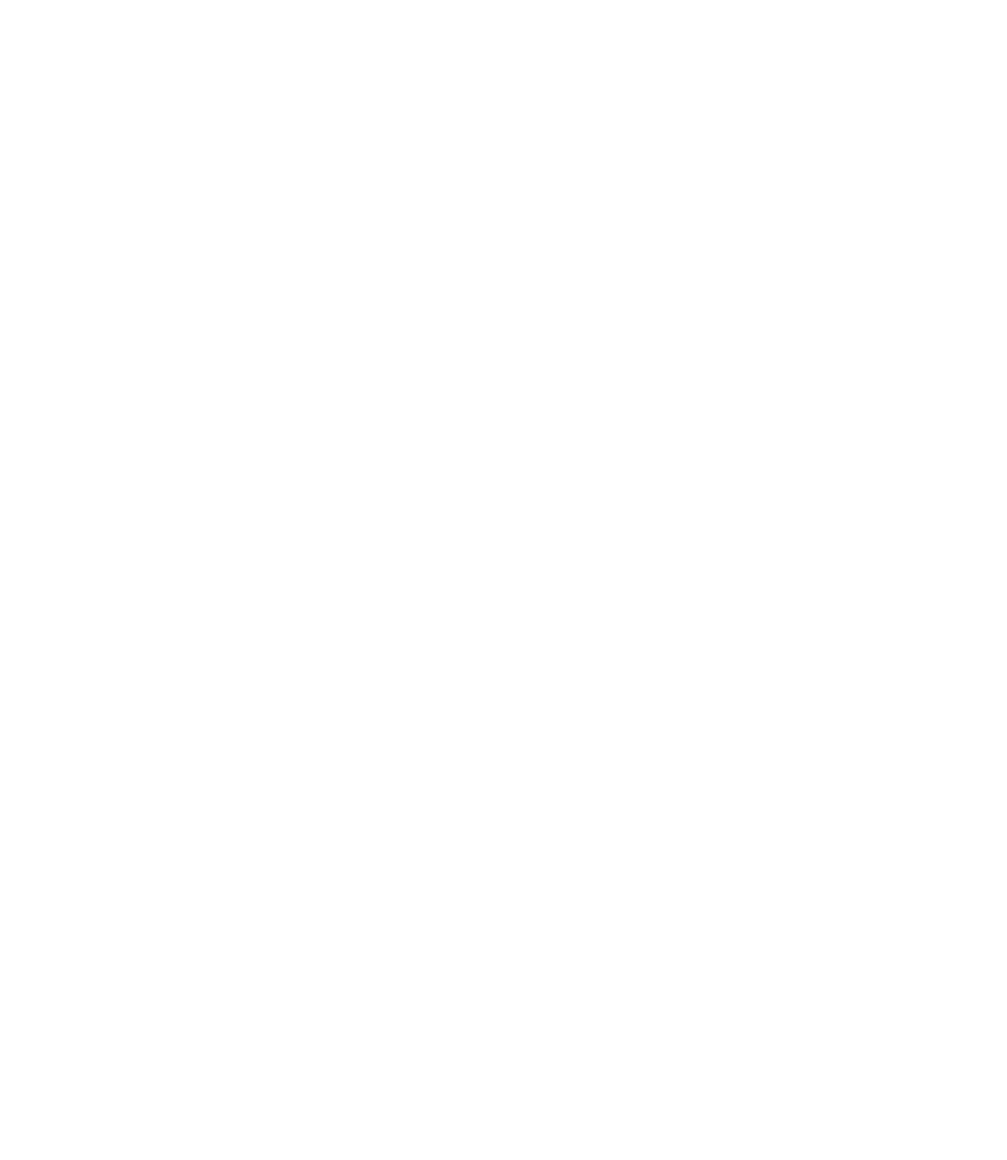
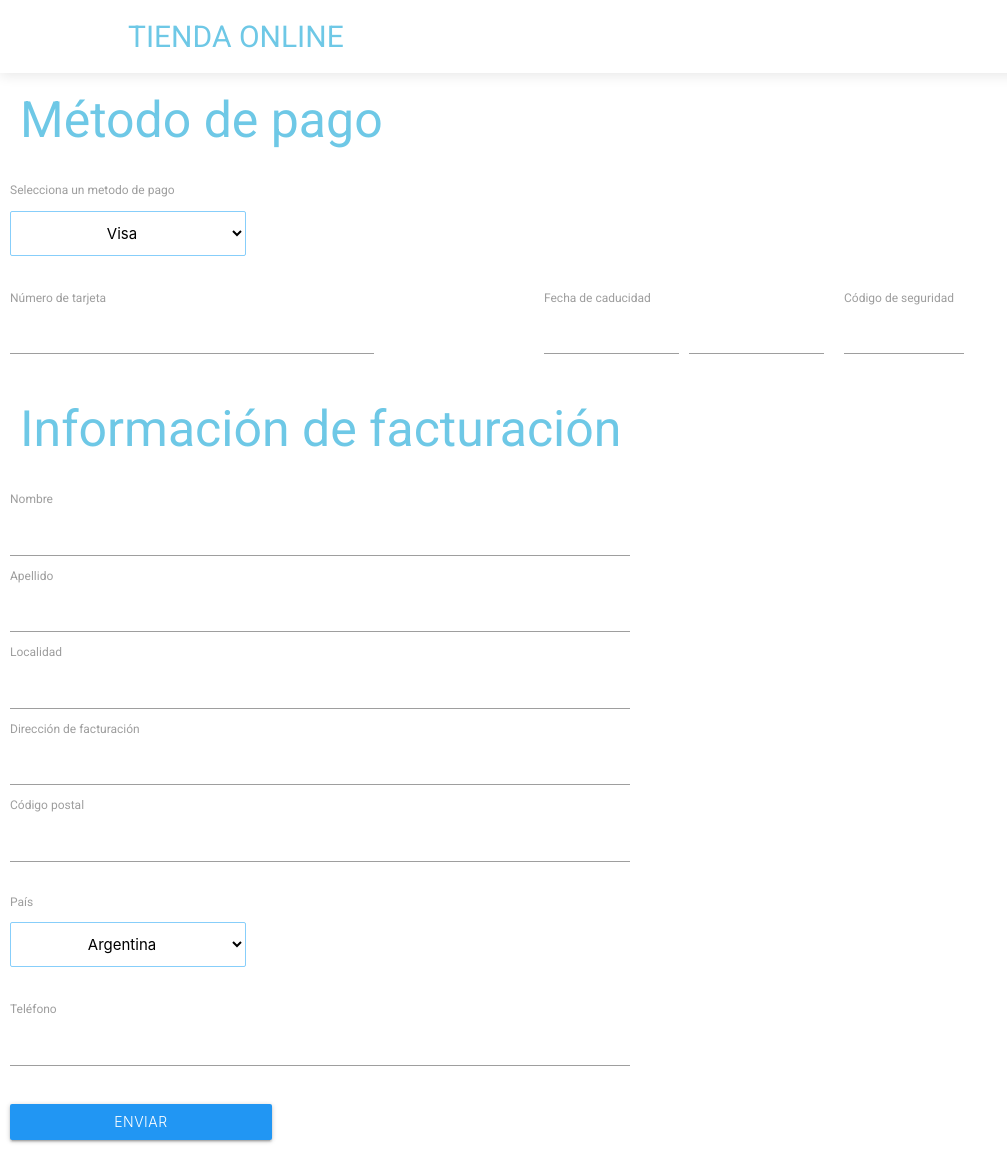
Before and after one commit to Augusto-Fernandez/proyecto-ecommerce, a plain HTML site: page form/formulario.html in a window 1280 px wide. Shown: the whole page, without its empty margins (0-1007 px from the left). Before the commit the page ends 800 px from the top, so only its background shows below. Drawn offline with nearby package versions, Linux system fonts and the light colour scheme; some packages are replaced by stand-ins of ours; a script that the page names is missing.

Commit message:
Se aplicó css al formulario

```diff
--- a/form/formulario.html
+++ b/form/formulario.html
@@ -1,12 +1,84 @@
 <!DOCTYPE html>
-<html lang="en">
-<head>
-    <meta charset="UTF-8">
-    <meta http-equiv="X-UA-Compatible" content="IE=edge">
-    <meta name="viewport" content="width=device-width, initial-scale=1.0">
-    <title>Document</title>
-</head>
+<html lang="es">
+    <head>
+        <meta charset="UTF-8">
+        <meta http-equiv="X-UA-Compatible" content="IE=edge">
+        <meta name="viewport" content="width=device-width, initial-scale=1.0">
+        <title>Tienda Online</title>
+        <link href="https://fonts.googleapis.com/css2?family=Roboto:wght@400;700&display=swap" rel="stylesheet">
+        <link href="https://fonts.googleapis.com/icon?family=Material+Icons" rel="stylesheet">
+        <link rel="stylesheet" href="https://cdnjs.cloudflare.com/ajax/libs/materialize/1.0.0/css/materialize.min.css">
+        <link href="//cdn.jsdelivr.net/npm/@sweetalert2/theme-minimal@4/minimal.css" rel="stylesheet">
+        <link rel="preconnect" href="https://fonts.gstatic.com">
+        <link rel="stylesheet" href="../public/css/styles.css">
+      </head>
 <body>
-
+    <header>
+        <h1>Tienda Online</h1>
+    </header>
+    <main>
+        <form>
+            <h2 class="fuente_formulario">Método de pago</h2>
+            <div class="formulario_selector_tarjeta">
+                <label><span>Selecciona un metodo de pago</span></label>
+                <select>
+                    <option>Visa</option>
+                    <option>MasterCard</option>
+                </select>
+            </div>
+            <div class="formulario_tarjeta">
+                <section class="formulario_numero_tarjeta">
+                    <label><span>Número de tarjeta</span></label>
+                    <input>
+                </section>
+                <section class="formulario_fecha_caducidad">
+                    <div>
+                        <label><span>Fecha de caducidad</span></label>
+                        <div class="formulario_fecha_caducidad_input">
+                            <input>
+                            <input>
+                        </div>
+                    </div>
+                    <div class="formulario_codigo_seguridad">
+                        <label><span>Código de seguridad</span></label>
+                        <input>
+                    </div>
+                </section>
+            </div>
+            <h3 class="fuente_formulario">Información de facturación</h3>
+            <div class="formulario_facturacion">
+                <label><span>Nombre</span></label>
+                <input>
+                <label><span>Apellido</span></label>
+                <input>
+                <label><span>Localidad</span></label>
+                <input>
+                <label><span>Dirección de facturación</span></label>
+                <input>
+                <label><span>Código postal</span></label>
+                <input>
+            </div>
+            <div class="formulario_selector_tarjeta">
+                <label><span>País</span></label>
+                <select>
+                    <option>Argentina</option>
+                    <option>Brasil</option>
+                    <option>Chile</option>
+                    <option>Uruguay</option>
+                    <option>Paraguay</option>
+                </select>
+            </div>
+            <div class="formulario_facturacion">
+                <label><span>Teléfono</span></label>
+                <input>
+            </div>
+            <div class="formulario_padding_boton">
+                <button class="btn light blue waves-effect waves-light container">Enviar</button>
+            </div>
+        </form>
+    </main>
+    <script src="//cdn.jsdelivr.net/npm/sweetalert2@11/dist/sweetalert2.min.js"></script>
+    <script src="https://kit.fontawesome.com/df59baf6b8.js" crossorigin="anonymous"></script>
+    <script src="https://cdn.jsdelivr.net/npm/luxon@2.3.0/build/global/luxon.min.js"></script>
 </body>
 </html>
--- a/public/css/styles.css
+++ b/public/css/styles.css
@@ -191,3 +191,61 @@ select {
 .boton-eliminar:focus {
   outline: none;
 }
+
+.fuente_formulario{
+    color: rgb(110, 200, 230);
+    font-weight: 500px;
+    font-size: 30px;
+    margin: 10px;
+    padding: 10px;
+    font-size: 50px;
+}
+
+.formulario_selector_tarjeta{
+  width: 20%;
+  padding: 10px;
+}
+
+.formulario_selector_tarjeta select{
+  margin: 10px 0px 10px 0px;
+}
+
+.formulario_tarjeta {
+  display: flex;
+  width: 100%;
+}
+
+.formulario_numero_tarjeta {
+  width: 30%;
+  padding: 10px;
+  margin-right: 150px;
+}
+
+.formulario_fecha_caducidad {
+  padding: 10px;
+  display: flex;
+}
+
+.formulario_fecha_caducidad_input{
+  width: 300px;
+  display: flex;
+  padding: 0px 10px 10px 0px;
+}
+
+.formulario_fecha_caducidad_input input{
+  margin-right: 10px;
+}
+
+.formulario_codigo_seguridad {
+  width: 120px;
+}
+
+.formulario_facturacion{
+  padding: 10px;
+  width: 50%;
+}
+
+.formulario_padding_boton{
+  padding: 20px 0px 20px 10px;
+  width: 30%;
+}
```
